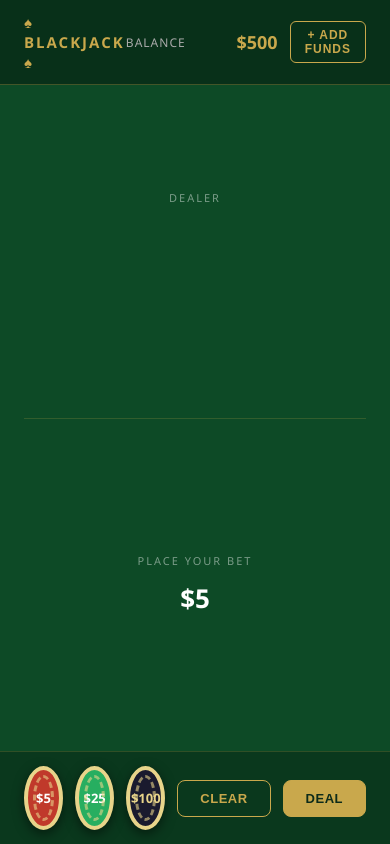
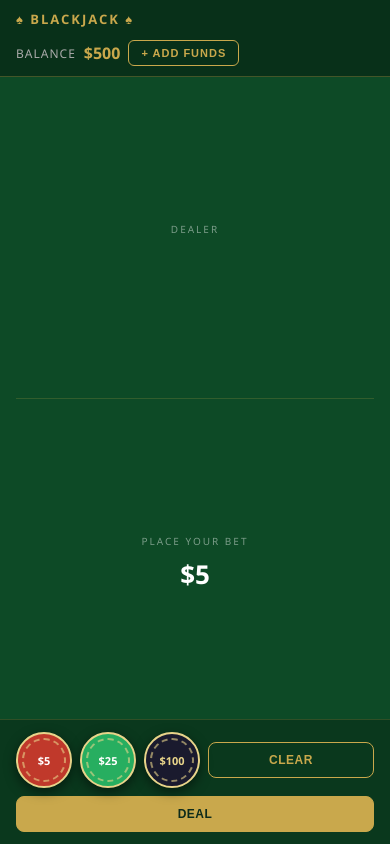
Before and after one commit to BenTheWin/Blackjack, a plain HTML site: page index.html in a window 390 px wide. Both pictures are taken after a click on the element "$5". Drawn offline with Linux system fonts and the light colour scheme.

Commit message:
Make game mobile-friendly: responsive chips and cards, portrait mode optimization
- Use clamp() for fluid chip sizing (56px-80px) and card sizing
- Add media queries for portrait mode (<600px): reduce padding, stack elements, make buttons touch-friendly
- Improve card typography scaling on small screens
- Preserve gold/green felt aesthetic on all screen sizes
- Optimize action bar layout for mobile with flex-wrap

```diff
--- a/style.css
+++ b/style.css
@@ -252,8 +252,8 @@ body {
    Card component
    ============================================================ */
 .card {
-  width: 64px;
-  height: 90px;
+  width: clamp(48px, 11vw, 70px);
+  height: clamp(68px, 15.5vw, 98px);
   border-radius: 8px;
   position: relative;
   transform-style: preserve-3d;
@@ -374,18 +374,18 @@ body {
    Chip component
    ============================================================ */
 .chip {
-  width: 64px;
-  height: 64px;
+  width: clamp(56px, 12vw, 80px);
+  height: clamp(56px, 12vw, 80px);
   border-radius: 50%;
   display: flex;
   align-items: center;
   justify-content: center;
   cursor: pointer;
   position: relative;
-  border: 4px solid #e8d48a;
+  border: clamp(2px, 0.3vw, 4px) solid #e8d48a;
   box-shadow: 0 4px 12px rgba(0, 0, 0, 0.5);
   font-weight: 900;
-  font-size: 13px;
+  font-size: clamp(11px, 2.5vw, 13px);
   user-select: none;
   transition: transform 0.1s, box-shadow 0.1s;
 }
@@ -393,9 +393,9 @@ body {
 .chip::before {
   content: '';
   position: absolute;
-  inset: 5px;
+  inset: 8%;
   border-radius: 50%;
-  border: 3px dashed rgba(232, 212, 138, 0.6);
+  border: clamp(2px, 0.2vw, 3px) dashed rgba(232, 212, 138, 0.6);
   pointer-events: none;
 }
 
@@ -405,3 +405,84 @@ body {
 .chip-5   { background: #c0392b; color: #fff; }
 .chip-25  { background: #27ae60; color: #fff; }
 .chip-100 { background: #1a1a2e; color: #e8d48a; }
+
+/* ============================================================
+   Mobile portrait optimization
+   ============================================================ */
+@media (max-width: 600px) {
+  .top-bar {
+    padding: 10px 16px;
+    flex-wrap: wrap;
+    gap: 12px;
+  }
+
+  .game-title {
+    font-size: 13px;
+    flex-basis: 100%;
+  }
+
+  .balance-area {
+    gap: 8px;
+    flex: 1;
+  }
+
+  .balance-amount {
+    min-width: auto;
+    font-size: 16px;
+  }
+
+  .btn-add-funds {
+    padding: 6px 12px;
+    font-size: 11px;
+  }
+
+  .dealer-area,
+  .player-area {
+    padding: 12px 16px;
+    gap: 8px;
+  }
+
+  .table-divider {
+    margin: 8px 16px;
+  }
+
+  .cards-row {
+    gap: 6px;
+    min-height: auto;
+  }
+
+  .action-bar {
+    padding: 12px 16px;
+    gap: 8px;
+    min-height: auto;
+    flex-wrap: wrap;
+  }
+
+  .btn-action {
+    padding: 10px 16px;
+    font-size: 12px;
+    flex: 1;
+    min-width: 80px;
+  }
+
+  .hand-label {
+    font-size: 10px;
+  }
+
+  .result-message {
+    font-size: clamp(32px, 10vw, 48px);
+    letter-spacing: 2px;
+  }
+
+  .card-rank {
+    font-size: clamp(10px, 2vw, 14px);
+  }
+
+  .card-suit-center {
+    font-size: clamp(18px, 5vw, 26px);
+  }
+
+  .card-rank-bottom {
+    font-size: clamp(10px, 2vw, 14px);
+  }
+}
```
Also changed, not shown: .impeccable.md (added).
